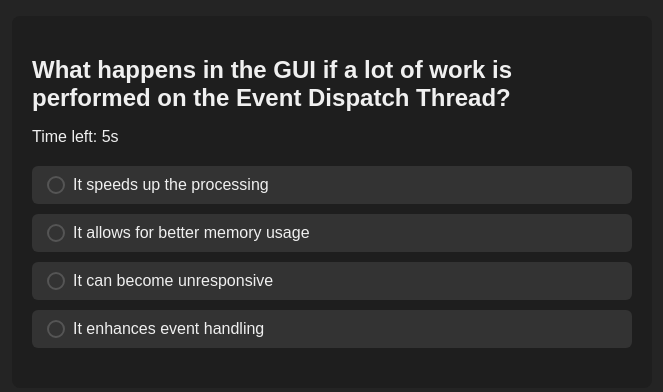
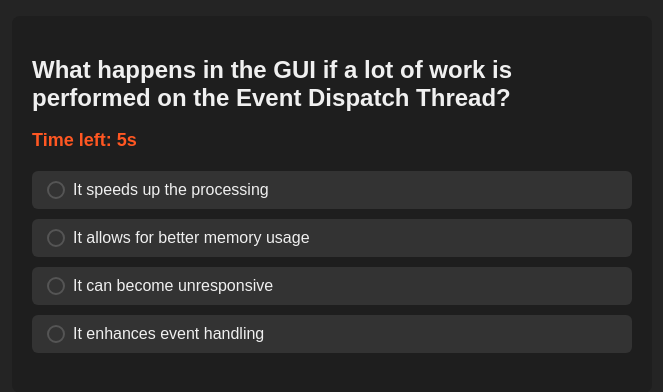
Before and after one commit to sourabh575/Hackatohon-project, a React (Vite) app: page /quiz in a window 1280 px wide. Shown: the part 132-524 px from the top of the page, without its empty margins (308-971 px from the left). Built offline with nearby package versions, Linux system fonts and the light colour scheme.

Commit message:
Update Quiz.css

```diff
--- a/src/CSS/Quiz.css
+++ b/src/CSS/Quiz.css
@@ -123,3 +123,26 @@
   color: #ccc;
 
 }
+.timer {
+  font-size: 18px;
+  color: #ff5722;
+  margin-bottom: 10px;
+  font-weight: bold;
+}
+.scoreboard {
+  text-align: center;
+  padding: 2rem;
+  background-color: 121212;
+  border-radius: 10px;
+  margin-top: 2rem;
+}
+
+.scoreboard h2 {
+  font-size: 2rem;
+  color: #4caf50;
+}
+
+.scoreboard p {
+  font-size: 1.2rem;
+  margin: 10px 0;
+}
```
